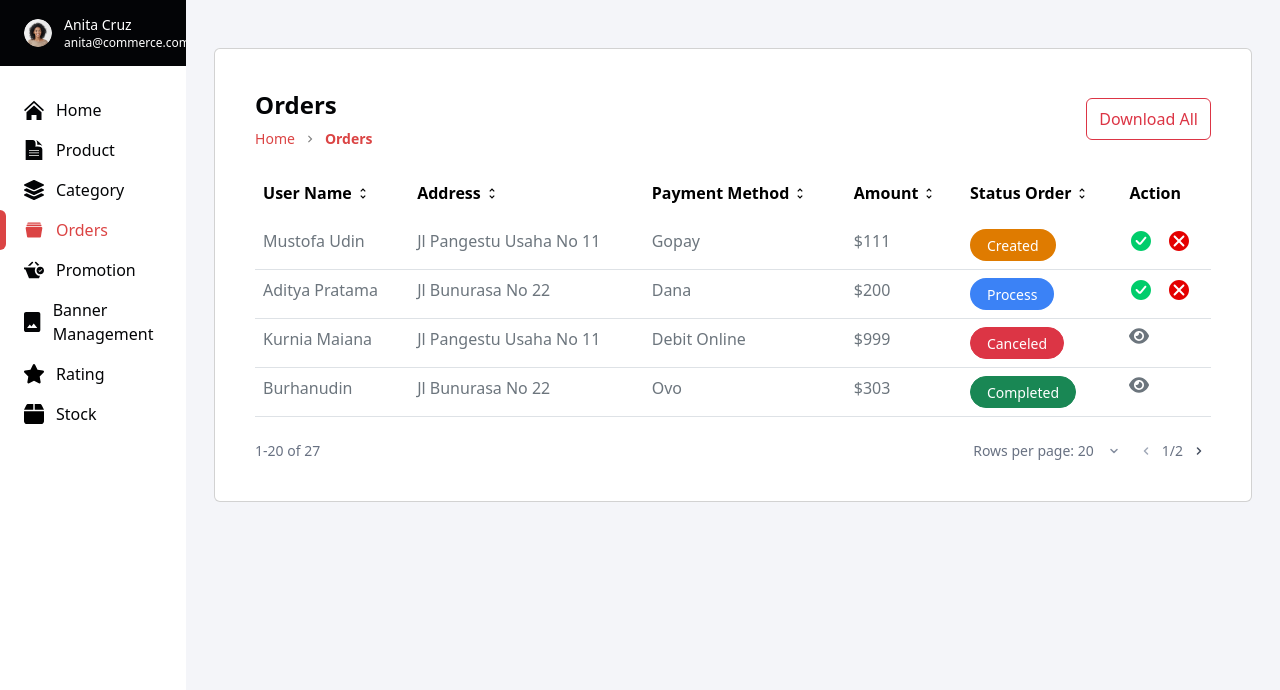
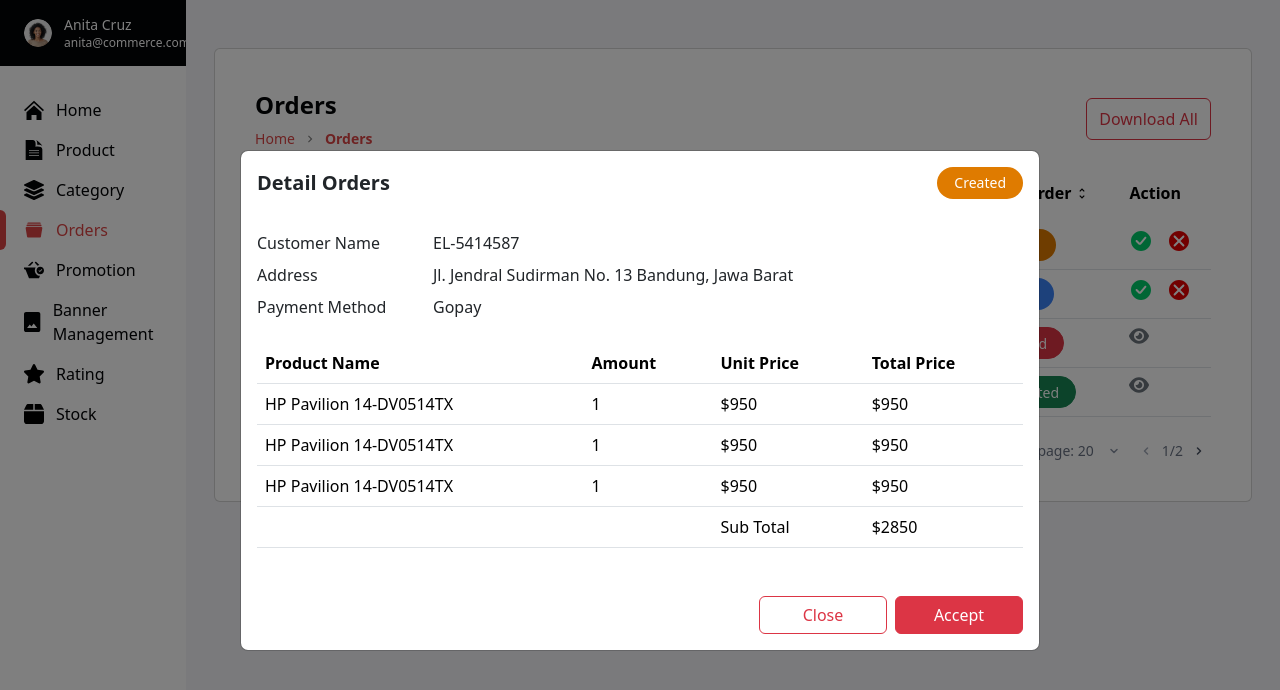
Before and after one commit to AchmadZahrulAZ/dashboard-ecommerce-kelompok-1, a React (Vite) app: page /orders in a window 1280 px wide. Both pictures are taken after a click on the button 1141 px from the left and 241 px from the top of the page. Shown: the top 690 px of the page. Built offline with nearby package versions, Linux system fonts and the light colour scheme.

Commit message:
feat : add modal status in orders section

```diff
--- a/src/components/Orders/OrdersListComponent.jsx
+++ b/src/components/Orders/OrdersListComponent.jsx
@@ -9,6 +9,8 @@ import PaginationChevronDownIcon from "../../assets/icons/rating/PaginationChevr
 import PaginationChevronLeftIcon from "../../assets/icons/rating/PaginationChevronLeft.svg";
 import PaginationChevronRightIcon from "../../assets/icons/rating/PaginationChevronRight.svg";
 import "../Product/ProductStyles.css";
+import OrdersModalComponent from "./OrdersModalComponent";
+import Swal from "sweetalert2";
 
 const OrdersListComponent = () => {
   {
@@ -54,6 +56,8 @@ const OrdersListComponent = () => {
     direction: "ascending",
   });
 
+  const [status, setStatus] = useState("");
+
   const requestSort = (key) => {
     let direction = "ascending";
     if (sortConfig.key === key && sortConfig.direction === "ascending") {
@@ -77,6 +81,34 @@ const OrdersListComponent = () => {
     }
     return sortableOrders;
   }, [orders, sortConfig]);
+
+  const handleCancel = () => {
+    Swal.fire({
+      title: "Confirmation",
+      text: "Are you sure want to decline this order?",
+      icon: "warning",
+      showCancelButton: true,
+      confirmButtonColor: "#d33",
+      cancelButtonText: "No",
+      confirmButtonText: "Yes",
+      customClass: {
+        title: "my-title-class",
+        cancelButton: "swal2-cancel-outline",
+        confirmButton: "swal2-confirm-no-outline",
+      },
+    }).then((result) => {
+      if (result.isConfirmed) {
+        Swal.fire({
+          title: "This orders was successfully declined!",
+          icon: "success",
+          customClass: {
+            title: "text-2xl font-bold",
+          },
+          showConfirmButton: false,
+        });
+      }
+    });
+  };
 
   return (
     <div className="container">
@@ -214,7 +246,12 @@ const OrdersListComponent = () => {
                     {order.status === "Canceled" ||
                     order.status === "Completed" ? (
                       <div className="gap-2 d-flex align-content-center align-items-center">
-                        <button>
+                        <button
+                          onClick={() => setStatus(order.status)}
+                          type="button"
+                          data-bs-toggle="modal"
+                          data-bs-target="#modalFormOrders"
+                        >
                           <img
                             src={DetailIcon}
                             alt="Detail Button"
@@ -224,7 +261,12 @@ const OrdersListComponent = () => {
                       </div>
                     ) : (
                       <div className="gap-3 d-flex align-content-center align-items-center">
-                        <button>
+                        <button
+                          onClick={() => setStatus(order.status)}
+                          type="button"
+                          data-bs-toggle="modal"
+                          data-bs-target="#modalFormOrders"
+                        >
                           <img
                             src={SubtractAccept}
                             alt="Accept Button"
@@ -232,7 +274,7 @@ const OrdersListComponent = () => {
                           />
                         </button>
 
-                        <button>
+                        <button type="button" onClick={handleCancel}>
                           <img
                             src={SubtractCancel}
                             alt="Cancel Button"
@@ -264,6 +306,7 @@ const OrdersListComponent = () => {
               </div>
             </div>
           </div>
+          <OrdersModalComponent status={status} />
         </div>
       </div>
     </div>
--- /dev/null
+++ b/src/components/Orders/OrdersModalComponent.jsx
@@ -0,0 +1,155 @@
+import React, { useState } from "react";
+
+const OrdersModalComponent = ({ status }) => {
+  const [product, setProduct] = useState([
+    {
+      product_name: "HP Pavilion 14-DV0514TX",
+      amount: 1,
+      unit_price: 950,
+      total_price: 950,
+    },
+    {
+      product_name: "HP Pavilion 14-DV0514TX",
+      amount: 1,
+      unit_price: 950,
+      total_price: 950,
+    },
+    {
+      product_name: "HP Pavilion 14-DV0514TX",
+      amount: 1,
+      unit_price: 950,
+      total_price: 950,
+    },
+  ]);
+
+  const totalPrice = product.reduce(
+    (total, item) => total + parseInt(item.total_price),
+    0
+  );
+
+  return (
+    <div
+      className="modal fade"
+      id="modalFormOrders"
+      tabIndex="-1"
+      aria-labelledby="modalFormOrdersLabel"
+      aria-hidden="true"
+    >
+      <div className="modal-dialog modal-dialog-centered modal-lg ">
+        <div className="modal-content">
+          <div className="flex justify-between border-0 modal-header">
+            <h1
+              className="font-bold modal-title fs-5 "
+              id="modalFormOrdersLabel"
+            >
+              Detail Orders
+            </h1>
+            <button
+              className={`btn btn-sm px-3 h-8 rounded-full text-white ${
+                status === "Created"
+                  ? "bg-[#DF7B00] hover:bg-[#DF7B00]/90"
+                  : status === "Process"
+                  ? "bg-blue-500 hover:bg-blue-500/90"
+                  : status === "Canceled"
+                  ? "btn-danger"
+                  : status === "Completed"
+                  ? "btn-success"
+                  : ""
+              }`}
+            >
+              {status}
+            </button>
+          </div>
+          <div className="modal-body">
+            <div className="space-y-2">
+              <div className="flex">
+                <span className="font-medium w-44">Customer Name</span>
+                <span>EL-5414587</span>
+              </div>
+              <div className="flex">
+                <span className="font-medium w-44">Address</span>
+                <span>Jl. Jendral Sudirman No. 13 Bandung, Jawa Barat</span>
+              </div>
+              <div className="flex">
+                <span className="font-medium w-44">Payment Method</span>
+                <span>Gopay</span>
+              </div>
+            </div>
+            <div className="mt-4 table-responsive">
+              <table className="table">
+                <thead>
+                  <tr>
+                    <th scope="col">Product Name</th>
+                    <th scope="col">Amount</th>
+                    <th scope="col">Unit Price</th>
+                    <th scope="col">Total Price</th>
+                  </tr>
+                </thead>
+                <tbody>
+                  {product.map((item, index) => (
+                    <tr key={index}>
+                      <td>{item.product_name}</td>
+                      <td>{item.amount}</td>
+                      <td>${item.unit_price}</td>
+                      <td>${item.total_price}</td>
+                    </tr>
+                  ))}
+                  <tr>
+                    <td colspan="2"></td>
+                    <td>Sub Total </td>
+                    <td>${totalPrice}</td>
+                  </tr>
+                </tbody>
+              </table>
+            </div>
+            {status === "Process" && (
+              <div className="mb-3">
+                <label htmlFor="name" className="form-label">
+                  Tracking Number
+                </label>
+                <input
+                  type="text"
+                  placeholder="Enter Tracking Number"
+                  className="bg-gray-100 form-control"
+                  id="trackingNumber"
+                  name="trackingNumber"
+                />
+              </div>
+            )}
+          </div>
+
+          <div className="border-0 modal-footer">
+            {status === "Completed" || status === "Canceled" ? (
+              <button
+                type="button"
+                className="w-32 btn btn-secondary"
+                data-bs-dismiss="modal"
+              >
+                Close
+              </button>
+            ) : (
+              <>
+                <button
+                  type="button"
+                  className="w-32 btn btn-outline-danger"
+                  data-bs-dismiss="modal"
+                >
+                  Close
+                </button>
+                <button
+                  type="button"
+                  className="w-32 btn btn-danger"
+                  data-bs-dismiss="modal"
+                >
+                  Accept
+                </button>
+              </>
+            )}
+          </div>
+        </div>
+      </div>
+    </div>
+  );
+};
+
+export default OrdersModalComponent;
--- a/src/components/Product/ProductListComponent.jsx
+++ b/src/components/Product/ProductListComponent.jsx
@@ -128,6 +128,38 @@ const ProductListComponent = () => {
         }
       });
     }
+  };
+
+  const handleDeleteProduct = (productId) => {
+    Swal.fire({
+      title: "Delete Product?",
+      text: "Are you sure want to delete this poduct?",
+      icon: "warning",
+      iconHtml: `<i class="bi bi-trash"></i>`,
+      customClass: {
+        title: "my-title-class",
+        cancelButton: "swal2-cancel-outline",
+        confirmButton: "swal2-confirm-no-outline",
+      },
+      showCancelButton: true,
+      confirmButtonColor: "#d33",
+      cancelButtonText: "No",
+      confirmButtonText: "Yes",
+    }).then((result) => {
+      if (result.isConfirmed) {
+        setProducts((prevProducts) =>
+          prevProducts.filter((product) => product.id !== productId)
+        );
+        Swal.fire({
+          title: "This product was successfully deleted",
+          icon: "success",
+          customClass: {
+            title: "text-2xl font-bold",
+          },
+          showConfirmButton: false,
+        });
+      }
+    });
   };
 
   return (
@@ -290,13 +322,13 @@ const ProductListComponent = () => {
                           className="transition-transform hover:scale-110"
                         />
                       </Link>
-                      <Link to={"/product/delete/" + product.id}>
+                      <button onClick={() => handleDeleteProduct(product.id)}>
                         <img
                           src={DeleteIcon}
                           alt="Delete Button"
                           className="transition-transform hover:scale-110"
                         />
-                      </Link>
+                      </button>
                     </div>
                   </td>
                 </tr>
```
